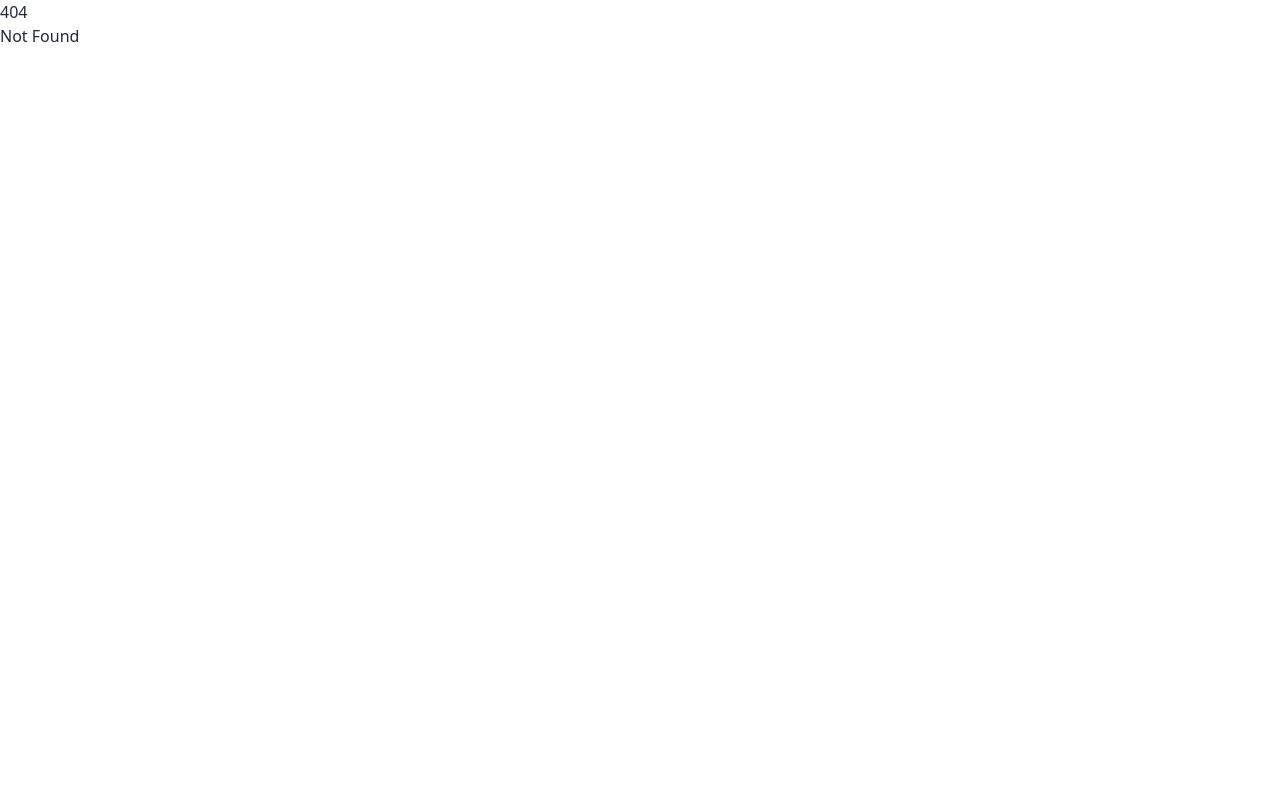
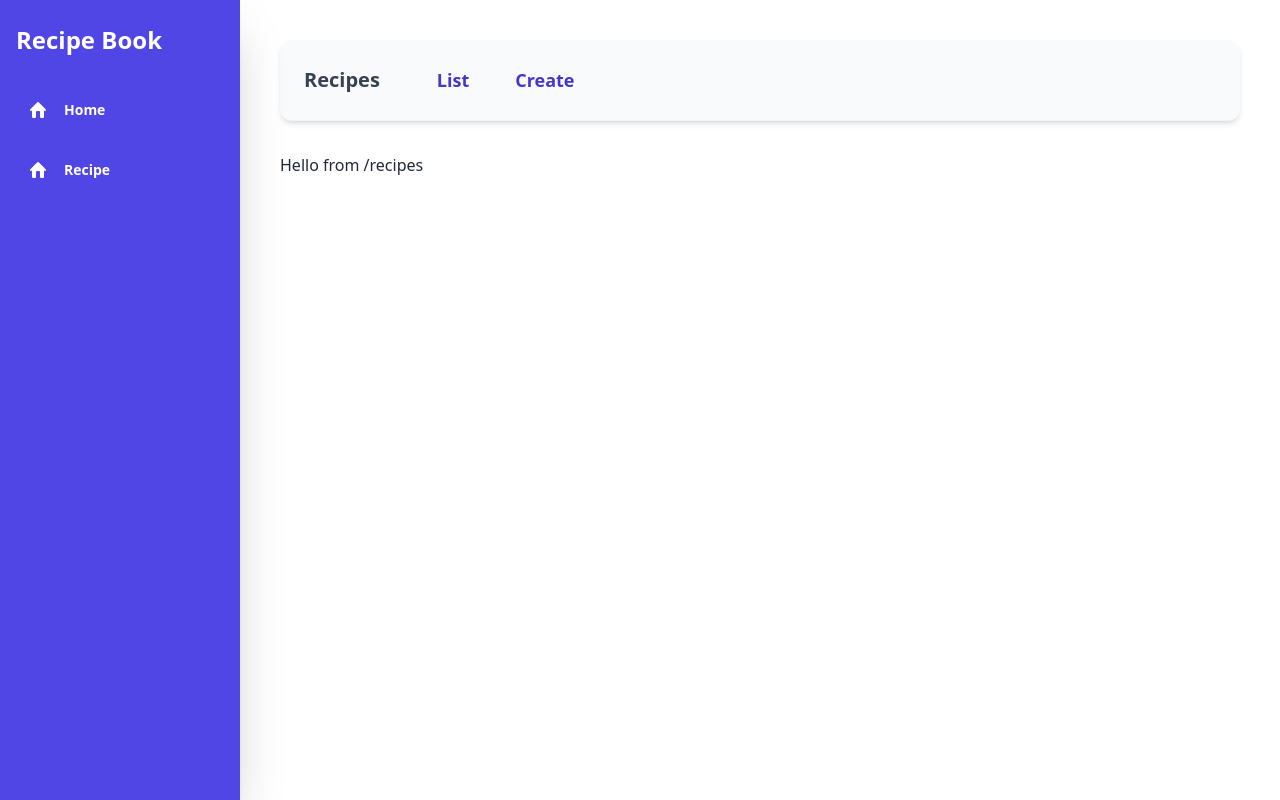
Before and after one commit to BaoDinh360/recipe-book-demo-svelte, a SvelteKit app: page /recipes in a window 1280 px wide. Before the commit this address had no page. Built offline with nearby package versions, Linux system fonts and the light colour scheme.

Commit message:
feat(route): Add Sveltekit route:   - Add folder proj structure   - Add page, layout svelte file for routes

```diff
--- a/src/routes/+layout.svelte
+++ b/src/routes/+layout.svelte
@@ -9,4 +9,37 @@
 	<link rel="icon" href={favicon} />
 </svelte:head>
 
-{@render children?.()}
+<!-- sidebar layout -->
+<div class="flex min-h-screen">
+	<!-- left sidebar collapsible -->
+	<div id="sidebar" class="w-60 bg-indigo-600 text-white flex-shrink-0 flex flex-col p-4 shadow-2xl
+		sticky top-0 h-screen hidden md:flex transition-all duration-300">
+		<!-- App title -->
+		<a href="/" class="text-2xl font-extrabold mb-8 pt-2 overflow-hidden whitespace-nowrap">
+			Recipe Book
+		</a>
+		<!-- Menu -->
+		<ul class="menu p-0 space-y-1 flex-grow flex flex-col gap-3">
+			<li class="rounded-lg">
+				<a href="/" class="text-white font-semibold flex items-center gap-4 p-3">
+					<!-- Icon for Home -->
+					<svg xmlns="http://www.w3.org/2000/svg" class="h-5 w-5 flex-shrink-0" viewBox="0 0 20 20" fill="currentColor"><path d="M10.707 2.293a1 1 0 00-1.414 0l-7 7a1 1 0 001.414 1.414L4 10.414V17a1 1 0 001 1h2a1 1 0 001-1v-5a1 1 0 011-1h2a1 1 0 011 1v5a1 1 0 001 1h2a1 1 0 001-1v-6.586l.293.293a1 1 0 001.414-1.414l-7-7z" /></svg>
+					<span class="sidebar-title overflow-hidden whitespace-nowrap">Home</span>
+				</a>
+			</li>
+			<li class="rounded-lg">
+				<a href="/recipes" class="text-white font-semibold flex items-center gap-4 p-3">
+					<!-- Icon for Home -->
+					<svg xmlns="http://www.w3.org/2000/svg" class="h-5 w-5 flex-shrink-0" viewBox="0 0 20 20" fill="currentColor"><path d="M10.707 2.293a1 1 0 00-1.414 0l-7 7a1 1 0 001.414 1.414L4 10.414V17a1 1 0 001 1h2a1 1 0 001-1v-5a1 1 0 011-1h2a1 1 0 011 1v5a1 1 0 001 1h2a1 1 0 001-1v-6.586l.293.293a1 1 0 001.414-1.414l-7-7z" /></svg>
+					<span class="sidebar-title overflow-hidden whitespace-nowrap">Recipe</span>
+				</a>
+			</li>
+		</ul>
+	</div>
+	<!-- children content -->
+	<div class="flex-1 p-4 md:p-10 overflow-y-auto">
+		{@render children?.()}
+	</div>
+</div>
+
+<!-- {@render children?.()} -->
--- a/src/routes/+page.svelte
+++ b/src/routes/+page.svelte
@@ -1,4 +1,5 @@
 <script lang="ts">
+	import { goto } from "$app/navigation";
 	import RecipeFilter from "$lib/components/RecipeFilter.svelte";
 	import RecipeForm from "$lib/components/RecipeForm.svelte";
 	import RecipeList from "$lib/components/RecipeList.svelte";
@@ -139,6 +140,12 @@
 </script>
 
 <main class="container mx-auto my-12 p-6 max-w-full">
+    <div>
+        <button class="btn btn-primary"
+            onclick={() => goto('/recipes/create')}>
+            Go to create recipe
+        </button>
+    </div>
     <div class="grid grid-cols-1 md:grid-cols-9 gap-8">
         <div class="md:col-span-5">
             <h2 class="text-2xl font-bold text-indigo-700 mb-2 pb-2 text-center">Recipe List</h2>
--- /dev/null
+++ b/src/routes/recipes/+layout.svelte
@@ -0,0 +1,22 @@
+<script lang="ts">
+    import '../../app.css';
+    let { children } = $props();
+</script>
+
+<div class="navbar bg-gray-50 rounded-xl shadow-md mb-8 w-full mx-auto border-b border-gray-100">
+    <div class="flex flex-row items-center gap-8">
+        <div class="flex">
+            <h1 class="font-bold text-gray-700 ml-4 text-xl">Recipes</h1>
+        </div>
+        <div class="flex items-center gap-3 p-2">
+            <a href="/recipes" class="btn btn-ghost text-indigo-700 hover:bg-gray-200 text-lg">
+                List
+            </a>
+            <a href="/recipes/create" class="btn btn-ghost text-indigo-700 hover:bg-gray-200 font-semibold text-lg">
+                Create
+            </a>
+        </div>
+    </div>
+</div>
+
+{@render children?.()}
--- /dev/null
+++ b/src/routes/recipes/+page.svelte
@@ -0,0 +1,11 @@
+<script lang="ts">
+    // /recipes/index
+
+
+</script>
+
+<h1> Hello from /recipes </h1>
+
+<style>
+
+</style>
--- /dev/null
+++ b/src/routes/recipes/create/+page.svelte
@@ -0,0 +1,10 @@
+<script lang="ts">
+
+
+
+</script>
+
+<h1>Hello from create page</h1>
+<style>
+
+</style>
```
